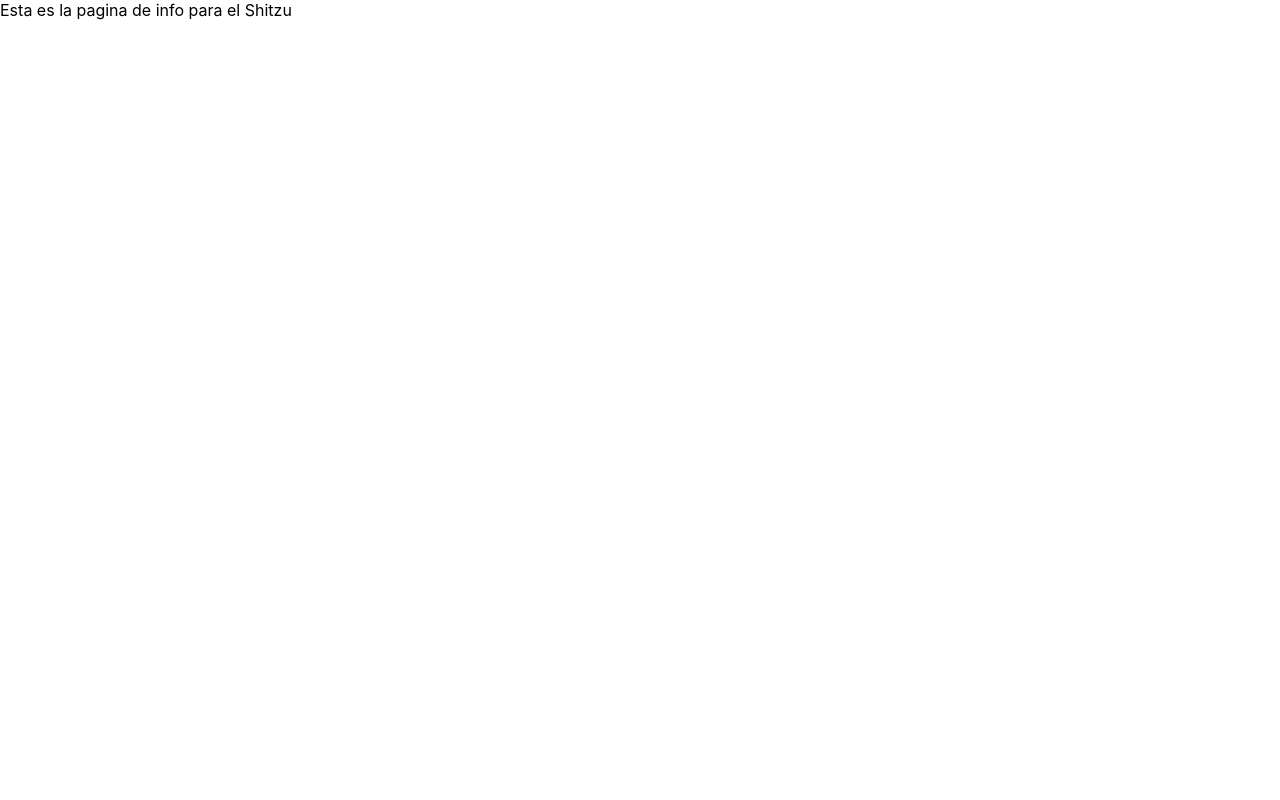
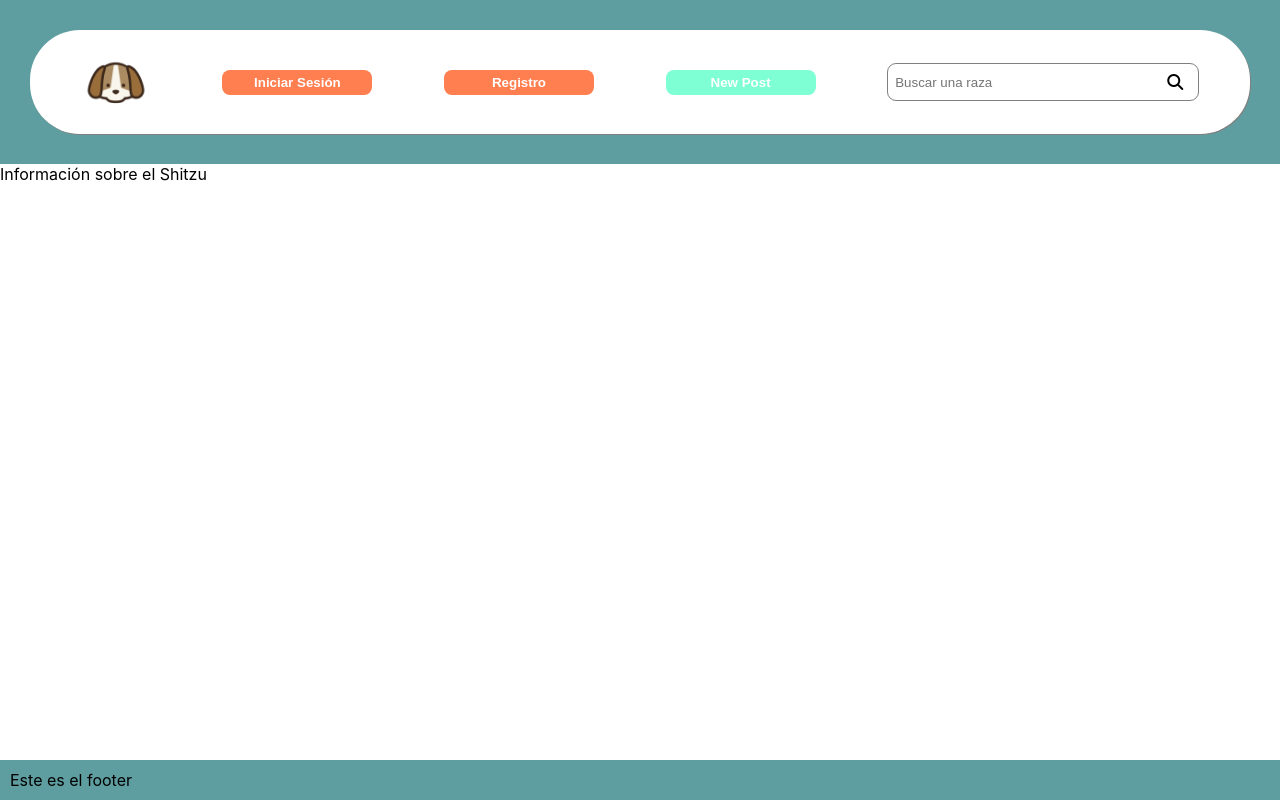
Before and after one commit to OwnOrganizations/MaquetaNewWeb, a React (Create React App) app: page /shitzu in a window 1280 px wide. Built offline with nearby package versions, Linux system fonts and the light colour scheme.

Commit message:
agregar layout y páginas de cada raza

```diff
--- a/src/App.jsx
+++ b/src/App.jsx
@@ -1,20 +1,27 @@
 import 'styles/style.css';
 import Index from 'pages';
+import Layout from 'layouts/layout';
 import ShitzuPage from 'pages/shitzu';
+import BorderColliePage from 'pages/borderCollie';
 import {BrowserRouter as Router, Switch, Route} from "react-router-dom";
 
 function App() {
     return (
         <div className="App">
             <Router>
+                <Layout>
                     <Switch>
                             <Route path="/shitzu">
                                 <ShitzuPage />
+                            </Route>
+                            <Route path="/bordercollie">
+                                <BorderColliePage />
                             </Route>
                             <Route path="/">
                                 <Index />
                             </Route>
                     </Switch>
+                </Layout>
             </Router>
         </div>
     );
--- /dev/null
+++ b/src/components/footer.jsx
@@ -0,0 +1,11 @@
+const Footer = () => {
+  return (
+    <>
+      <footer>
+        Este es el footer
+      </footer>
+    </>
+  )
+}
+
+export default Footer;
--- /dev/null
+++ b/src/components/header.jsx
@@ -0,0 +1,64 @@
+import logo from 'Media/favicon.png';
+
+const Header = () => {
+  return (
+    <header>
+      <form className="contenedor">
+        <ul className="navbar">
+          <li>
+            <img src={logo} alt="imagen" className="logo"/>
+          </li>
+          <li>
+            <button className="button secondaryButton">Iniciar Sesión</button>
+          </li>
+          <li>
+            <button className="button secondaryButton">Registro</button>
+          </li>
+          <li>
+            <button className="button mainButton">New Post</button>
+          </li>
+          <li>
+            <div className="buscar">
+              <input placeholder="Buscar una raza"/>
+              <i className="fas fa-search button iconoBuscar"></i>
+            </div>
+          </li>
+        </ul>
+      </form>
+    </header>
+  );
+}
+
+export default Header;
+
+/*
+const variableNumerica = 3;
+const variableTexto = "Hola";
+const variableArray = [1,2,3,4,5];
+const variableObjeto = {
+  llave1: "valor 1",
+  llave2: "valor 2",
+  llave3: "valor 3",
+}
+const variableListaObjeto = [
+  {
+    llave1: "valor 1",
+    llave2: "valor 2",
+    llave3: "valor 3",
+  },
+  {
+    llave1: "valor 1",
+    llave2: "valor 2",
+    llave3: "valor 3",
+  },
+  {
+    llave1: "valor 1",
+    llave2: "valor 2",
+    llave3: "valor 3",
+  }
+];
+const variableFunction = (in1, in2, in3) => {
+
+  return 'retorno de la función';
+};
+*/
--- /dev/null
+++ b/src/layouts/layout.jsx
@@ -0,0 +1,16 @@
+import Header from "components/header"
+import Footer from "components/footer"
+
+const Layout = ({children}) => {
+  return (
+    <>
+      <div className="mainContainer">
+        <Header/>
+        <main>{children}</main>
+        <Footer/>
+      </div>
+    </>
+  );
+};
+
+export default Layout;
--- /dev/null
+++ b/src/pages/borderCollie.jsx
@@ -0,0 +1,10 @@
+
+function BorderColliePage() {
+  return (
+    <div>
+      <main>Información sobre el Border Collie</main>
+    </div>
+  )
+}
+
+export default BorderColliePage;
--- a/src/pages/index.jsx
+++ b/src/pages/index.jsx
@@ -1,34 +1,7 @@
 import CardRazasPerros from "components/componentsCards";
-import logo from 'Media/favicon.png';
 
 function Index() {
     return(
-        <div>
-            <header>
-                <form className="contenedor">
-                    <ul className="navbar">
-                        <li>
-                            <img src={logo} alt="imagen" className="logo"/>
-                        </li>
-                        <li>
-                            <button className="button secondaryButton">Iniciar Sesión</button>
-                        </li>
-                        <li>
-                            <button className="button secondaryButton">Registro</button>
-                        </li>
-                        <li>
-                            <button className="button mainButton">New Post</button>
-                        </li>
-                        <li>
-                            <div className="buscar">
-                                <input placeholder="Buscar una raza"/>
-                                <i className="fas fa-search button iconoBuscar"></i>
-                            </div>
-                        </li>
-                    </ul>
-                </form>
-            </header>
-            <main>
         <section>
             <h1>Razas de Perros</h1>
             <ul className="breedCardContainer">
@@ -62,10 +35,6 @@ function Index() {
                 />
             </ul>
         </section>
-                <section></section>
-            </main>
-            <footer></footer>
-        </div>
     )
 }
 
--- a/src/pages/shitzu.jsx
+++ b/src/pages/shitzu.jsx
@@ -1,8 +1,6 @@
 function ShitzuPage() {
     return(
-        <div>
-            Esta es la pagina de info para el Shitzu
-        </div>
+        <main>Información sobre el Shitzu</main>
     )
 }
 
--- a/src/styles/style.css
+++ b/src/styles/style.css
@@ -1,6 +1,21 @@
 header {
   background-color:cadetblue;
   padding: 30px;
+}
+
+.mainContainer {
+  display: flex;
+  flex-direction: column;
+  height: 100vh;
+}
+
+.mainContainer > main {
+  height: 100%;
+}
+
+.mainContainer > footer {
+  background-color: cadetblue;
+  padding: 10px;
 }
 
 .contenedor {
```
Also changed, not shown: src/pages/husky.jsx (added), src/pages/rhodesian.jsx (added). Lines whose indentation alone changed are shown as unchanged.
